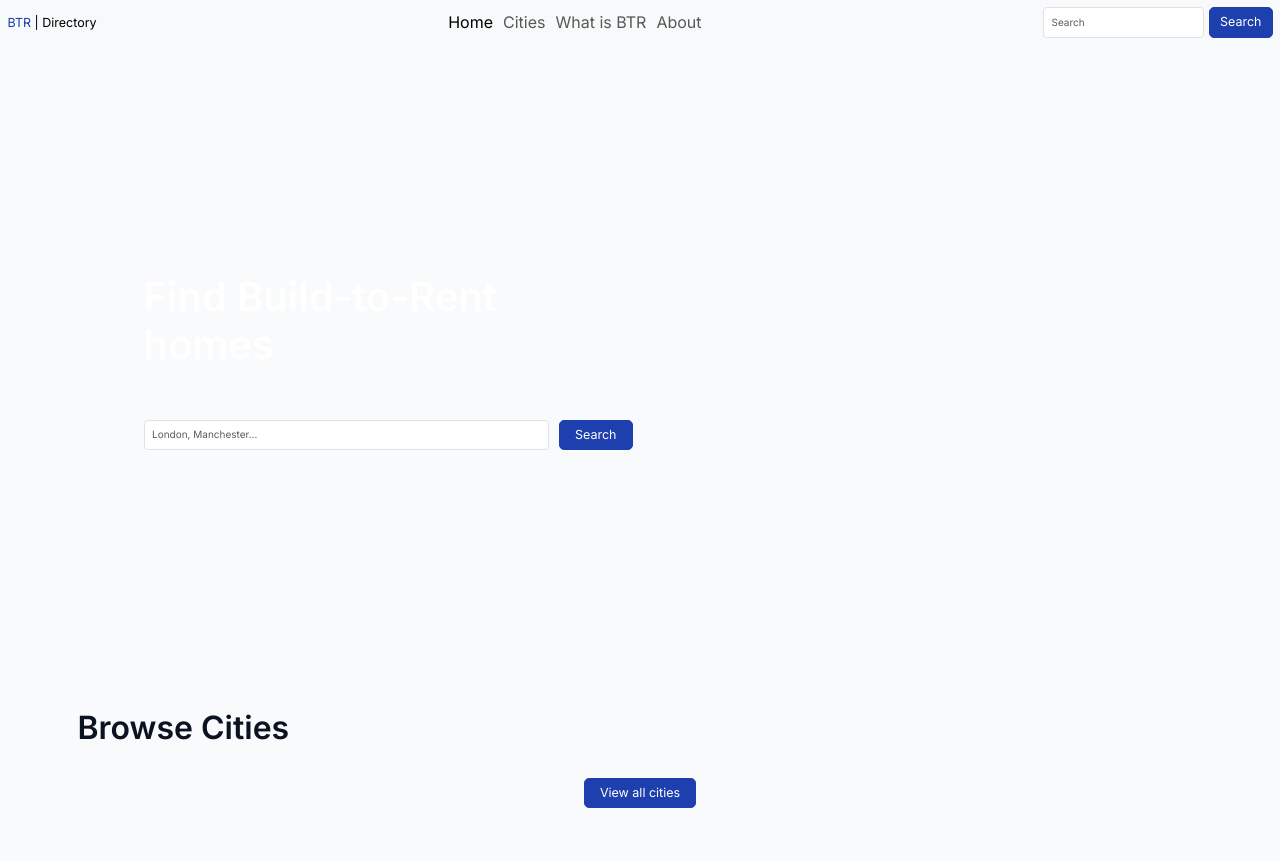
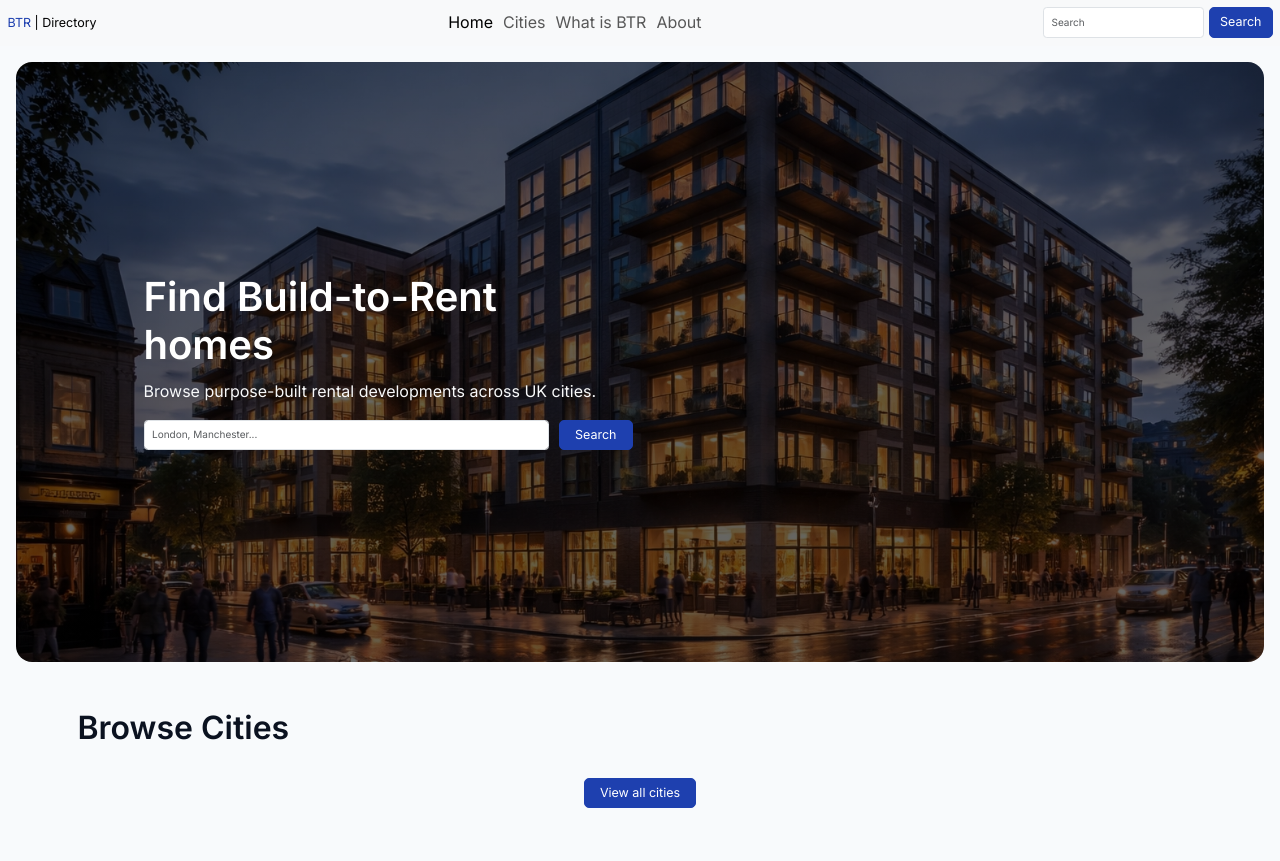
Before and after one commit to creatvie-introvert/btr-directory-mvp, a Django app: template core/templates/core/home.html in a window 1280 px wide. Shown: the top 861 px of the page. Run offline with Django 5.2, Linux system fonts and the light colour scheme; the template is opened without the code that fills it, so the values that code supplies are empty; some libraries are stand-ins or nearby versions.

Commit message:
fix(hero): correct linear-gradient syntax for cross-browser support

```diff
--- a/core/static/core/css/styles.css
+++ b/core/static/core/css/styles.css
@@ -118,11 +118,11 @@ footer a:hover {
 }
 
 #hero-section {
-    background-image: linear-gradient(rgba(0, 0, 0, 0.6)), url("../images/hero/hero-btr-directory.webp");
+    background-image: linear-gradient(rgba(0, 0, 0, 0.6), rgba(0, 0, 0, 0.6)), url("../images/hero/hero-btr-directory.webp");
     background-size: cover;
     background-position: center;
     background-repeat: no-repeat;
-    position: relative;
+    /* position: relative; */
     border-radius: 1.6rem;
     overflow: hidden;
     margin: 1.6rem;
```
